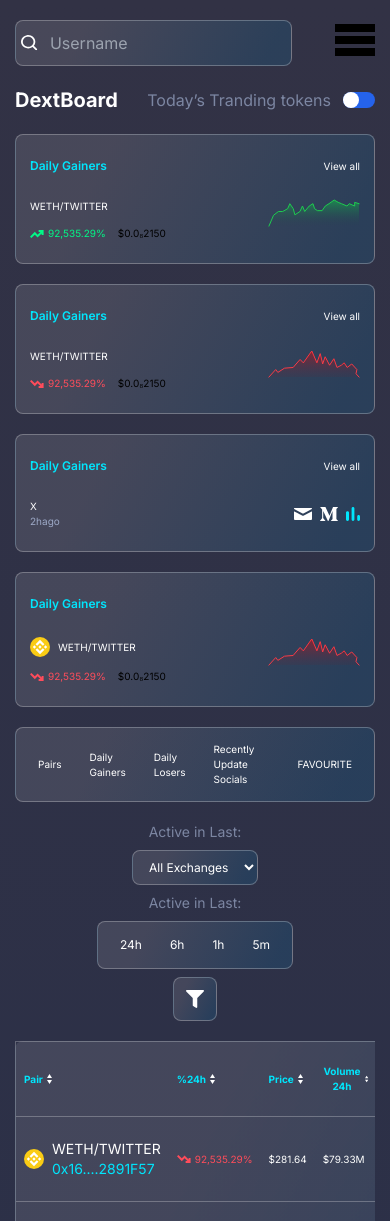
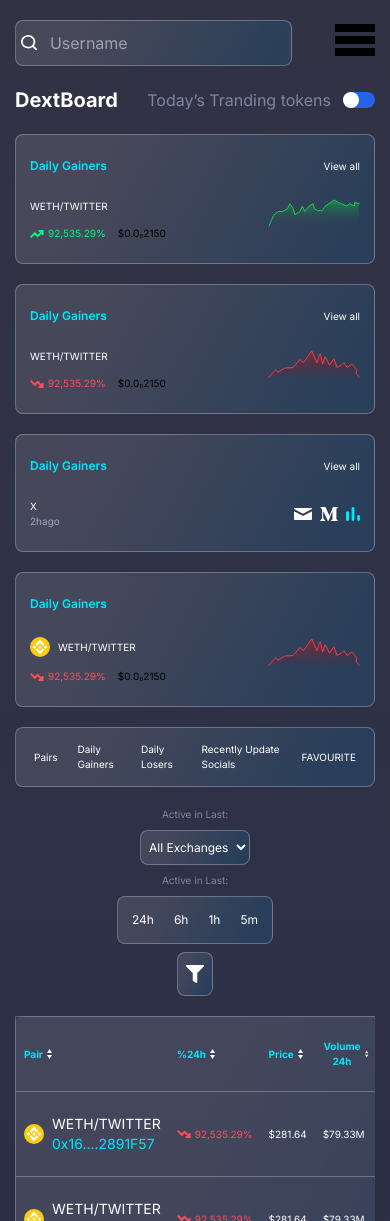
Before and after one commit to forhadmia1/dextboard_rubel, a React (Create React App) app: page / in a window 390 px wide. Shown: the top 1221 px of the page. Built offline with nearby package versions, Linux system fonts and the light colour scheme.

Commit message:
responsive issue solve

```diff
--- a/src/page/Dextboard.jsx
+++ b/src/page/Dextboard.jsx
@@ -38,8 +38,8 @@
             </div>
             <div className='grid lg:grid-cols-4 md:grid-cols-3 grid-cols-1 mt-5 gap-5 '>
                 <div className='col-span-3'>
-                    <div className='flex flex-col lg:flex-row gap-5 justify-between'>
-                        <div className='flex card-background text-[10px] text-white gap-2 items-center px-3 py-2'>
+                    <div className='flex flex-col gap-5  flex-wrap lg:flex-row justify-between'>
+                        <div className='flex card-background text-[10px] text-white items-center px-2 py-2 justify-center'>
                             <Link className='link-btn'>Pairs</Link>
                             <Link className='link-btn'>Daily Gainers</Link>
                             <Link className='link-btn'>Daily Losers</Link>
@@ -47,23 +47,23 @@
                             <Link className='link-btn'>FAVOURITE</Link>
                         </div>
                         <div className='flex flex-col md:flex-row items-center gap-2'>
-                            <p className='text-[#7C86A2] text-sm'>Active in Last:</p>
+                            <p className='text-[#7C86A2] text-[10px]'>Active in Last:</p>
                             <div className=''>
-                                <select className='flex card-background text-[12px] text-white items-center px-3 py-2 focus:outline-none' name="cars" id="cars">
+                                <select className='flex card-background text-[12px] text-white items-center px-1 py-2 focus:outline-none' name="cars" id="cars">
                                     <option className='text-black' value="volvo">All Exchanges</option>
                                     <option className='text-black' value="saab">Saab</option>
                                     <option className='text-black' value="opel">Opel</option>
                                     <option className='text-black' value="audi">Audi</option>
                                 </select>
                             </div>
-                            <p className='text-[#7C86A2] text-sm'>Active in Last:</p>
-                            <div className='flex card-background text-[12px] text-white gap-2 items-center px-3 py-2'>
+                            <p className='text-[#7C86A2] text-[10px]'>Active in Last:</p>
+                            <div className='flex card-background text-[12px] text-white items-center px-1 py-2'>
                                 <Link className='link-btn'>24h</Link>
                                 <Link className='link-btn'>6h</Link>
                                 <Link className='link-btn'>1h</Link>
                                 <Link className='link-btn'>5m</Link>
                             </div>
-                            <div className='card-background p-3'>
+                            <div className='card-background px-2 py-3'>
                                 <svg width="18" height="18" viewBox="0 0 18 18" fill="none" xmlns="http://www.w3.org/2000/svg">
                                     <path d="M17.1554 0H0.84473C0.0952696 0 -0.282906 0.909351 0.248129 1.44039L6.74999 7.94324V15.1875C6.74999 15.4628 6.88433 15.7208 7.10989 15.8787L9.92239 17.8468C10.4773 18.2352 11.25 17.8415 11.25 17.1555V7.94324L17.752 1.44039C18.282 0.910406 17.9064 0 17.1554 0V0Z" fill="white" />
                                 </svg>
--- a/src/page/Home.jsx
+++ b/src/page/Home.jsx
@@ -29,7 +29,7 @@
         { icon: youtube, link: "/", text: "DEXtool Academy" },
     ];
     return (
-        <div className="layout relative">
+        <div className="layout relative min-h-screen">
             <div className={`left-area  lg:static absolute ${isOpen ? 'left-0' : '-left-full'} `}>
                 <div className="left-container">
                     <div className="text-center mb-4">
--- a/src/page/PairExplorer.jsx
+++ b/src/page/PairExplorer.jsx
@@ -41,11 +41,11 @@
                         <div className='flex'>
                             <div className='flex justify-center flex-col items-center'>
                                 <p className='text-[#00E6FD]'>Swap</p>
-                                <div className='w-32 bg-[#00E6FD] h-[4px] rounded'></div>
+                                <div className='w-20 bg-[#00E6FD] h-[4px] rounded'></div>
                             </div>
                             <div className='flex justify-center flex-col items-center'>
                                 <p className='text-[#9DA9C7]'>Pool Info</p>
-                                <div className='w-32 bg-[#9DA9C7] h-[4px] rounded'></div>
+                                <div className='w-20 bg-[#9DA9C7] h-[4px] rounded'></div>
                             </div>
                         </div>
                     </div>
```
Also changed, not shown: 1 other file (tests, documents, lock files or other folders).
